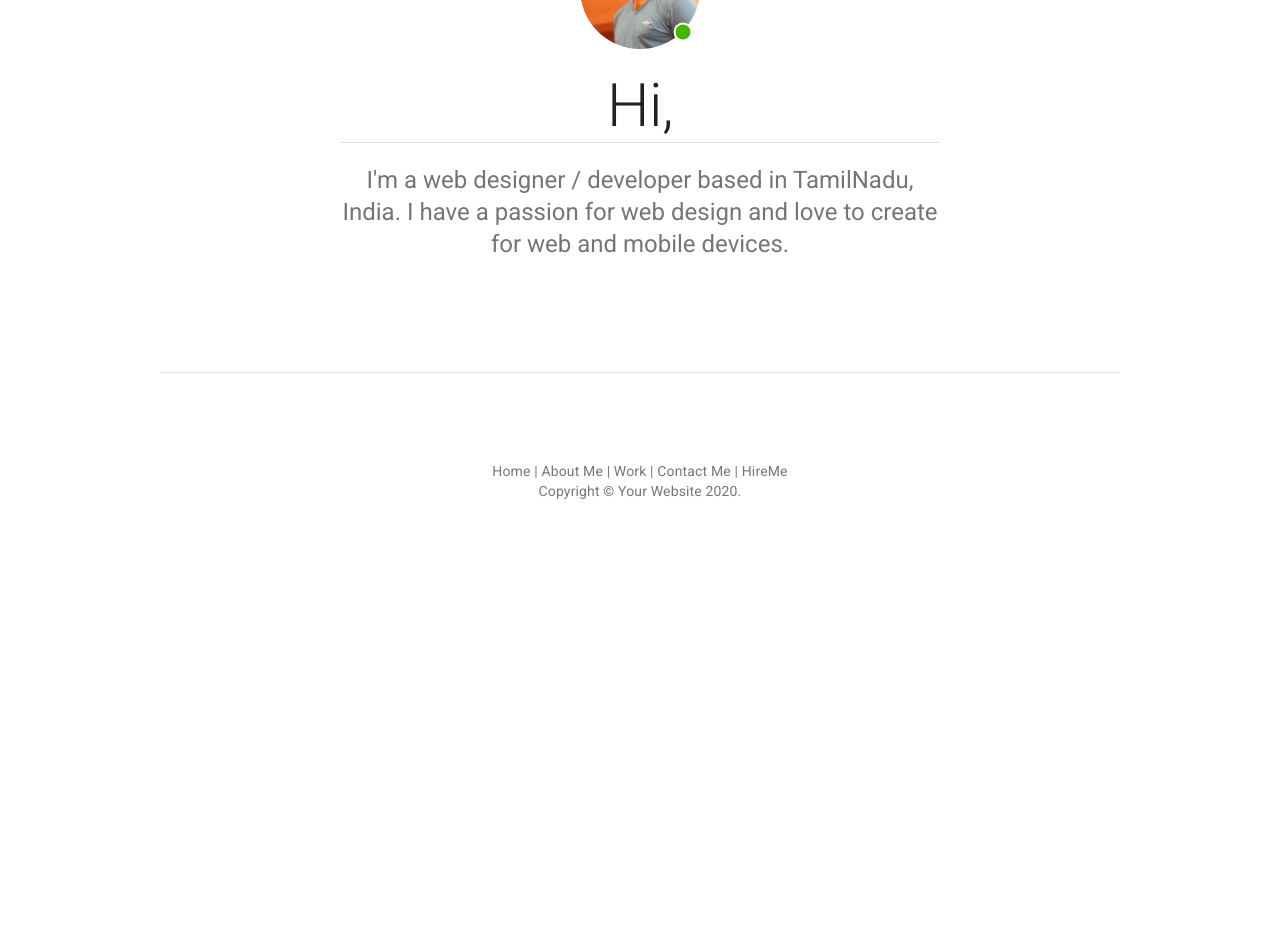
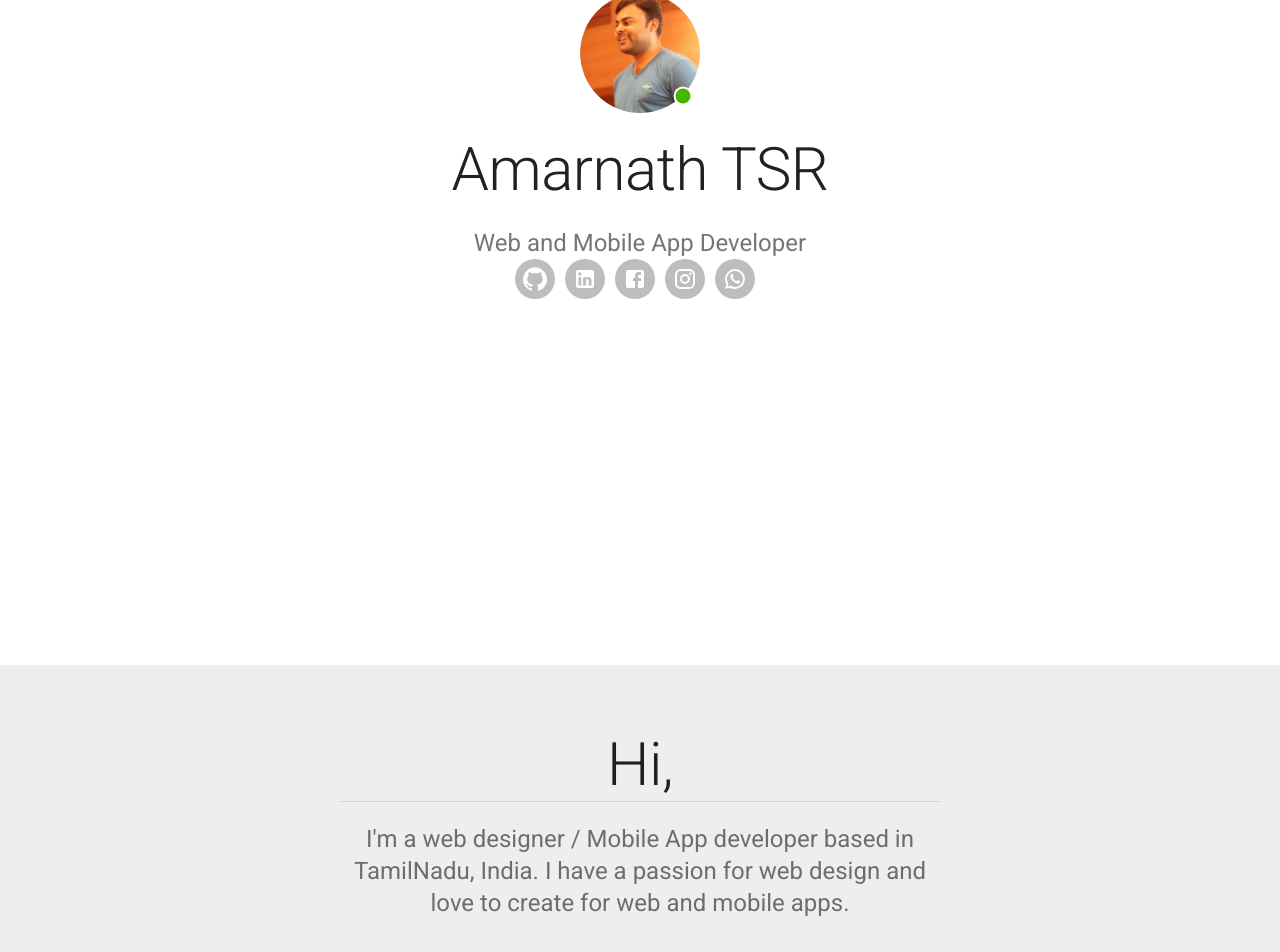
Before and after one commit to helloamarnath/amarnathnextjs, a Next.js app: page / in a window 1280 px wide. Shown: the part 200-1152 px from the top of the page. Before the commit the page ends 800 px from the top, so only its background shows below. Built offline with nearby package versions, Linux system fonts and the light colour scheme.

Commit message:
alignment and menu added

```diff
--- a/pages/index.js
+++ b/pages/index.js
@@ -1,61 +1,71 @@
-import React from 'react';
-import AppBar from '@material-ui/core/AppBar';
-import Button from '@material-ui/core/Button';
-import Card from '@material-ui/core/Card';
-import CardActions from '@material-ui/core/CardActions';
-import CardContent from '@material-ui/core/CardContent';
-import CardHeader from '@material-ui/core/CardHeader';
-import CssBaseline from '@material-ui/core/CssBaseline';
-import Grid from '@material-ui/core/Grid';
-import StarIcon from '@material-ui/icons/StarBorder';
-import Toolbar from '@material-ui/core/Toolbar';
-import Typography from '@material-ui/core/Typography';
-import Link from '@material-ui/core/Link';
-import { makeStyles, withStyles } from '@material-ui/core/styles';
-import Container from '@material-ui/core/Container';
-import Box from '@material-ui/core/Box';
-import Badge from '@material-ui/core/Badge';
-import Avatar from '@material-ui/core/Avatar';
-import Divider from '@material-ui/core/Divider';
-import clsx from 'clsx';
-import SwipeableDrawer from '@material-ui/core/SwipeableDrawer';
-import List from '@material-ui/core/List';
-import ListItem from '@material-ui/core/ListItem';
-import ListItemIcon from '@material-ui/core/ListItemIcon';
-import ListItemText from '@material-ui/core/ListItemText';
-import InboxIcon from '@material-ui/icons/MoveToInbox';
-import MailIcon from '@material-ui/icons/Mail';
-import IconButton from '@material-ui/core/IconButton';
-import MenuIcon from '@material-ui/icons/Menu';
-import Hidden from '@material-ui/core/Hidden';
+import React from "react";
+import AppBar from "@material-ui/core/AppBar";
+import Button from "@material-ui/core/Button";
+import Card from "@material-ui/core/Card";
+import CardActions from "@material-ui/core/CardActions";
+import CardContent from "@material-ui/core/CardContent";
+import CardHeader from "@material-ui/core/CardHeader";
+import CssBaseline from "@material-ui/core/CssBaseline";
+import Grid from "@material-ui/core/Grid";
+import StarIcon from "@material-ui/icons/StarBorder";
+import Toolbar from "@material-ui/core/Toolbar";
+import Typography from "@material-ui/core/Typography";
+import Link from "@material-ui/core/Link";
+import { makeStyles, withStyles } from "@material-ui/core/styles";
+import Container from "@material-ui/core/Container";
+import Box from "@material-ui/core/Box";
+import Badge from "@material-ui/core/Badge";
+import Avatar from "@material-ui/core/Avatar";
+import Divider from "@material-ui/core/Divider";
+import clsx from "clsx";
+import Head from "next/head";
+import SwipeableDrawer from "@material-ui/core/SwipeableDrawer";
+import List from "@material-ui/core/List";
+import ListItem from "@material-ui/core/ListItem";
+import ListItemIcon from "@material-ui/core/ListItemIcon";
+import ListItemText from "@material-ui/core/ListItemText";
+import InboxIcon from "@material-ui/icons/MoveToInbox";
+import MailIcon from "@material-ui/icons/Mail";
+import IconButton from "@material-ui/core/IconButton";
+import MenuIcon from "@material-ui/icons/Menu";
+import Hidden from "@material-ui/core/Hidden";
+import HomeIcon from "@material-ui/icons/Home";
+import AccountCircleIcon from "@material-ui/icons/AccountCircle";
+import ContactMailIcon from "@material-ui/icons/ContactMail";
+import WorkIcon from "@material-ui/icons/Work";
+import GitHubIcon from "@material-ui/icons/GitHub";
+import LinkedInIcon from "@material-ui/icons/LinkedIn";
+import FacebookIcon from "@material-ui/icons/Facebook";
+import WhatsAppIcon from "@material-ui/icons/WhatsApp";
+import InstagramIcon from "@material-ui/icons/Instagram";
 const StyledBadge = withStyles((theme) => ({
   badge: {
-    backgroundColor: '#44b700',
-    color: '#44b700',
+    backgroundColor: "#44b700",
+    color: "#44b700",
     height: "15px",
     padding: "0",
     minWidth: "15px",
     borderRadius: "15px",
     boxShadow: `0 0 0 2px ${theme.palette.background.paper}`,
-    '&::after': {
-      position: 'absolute',
+    "&::after": {
+      position: "absolute",
       top: 0,
       left: 0,
-      width: '100%',
-      height: '100%',
-      borderRadius: '50%',
-      animation: '$ripple 1.2s infinite ease-in-out',
-      border: '1px solid currentColor',
+      width: "100%",
+      height: "100%",
+      borderRadius: "50%",
+      animation: "$ripple 1.2s infinite ease-in-out",
+      border: "1px solid currentColor",
       content: '""',
     },
   },
-  '@keyframes ripple': {
-    '0%': {
-      transform: 'scale(.8)',
+  "@keyframes ripple": {
+    "0%": {
+      transform: "scale(.8)",
       opacity: 1,
     },
-    '100%': {
-      transform: 'scale(2.4)',
+    "100%": {
+      transform: "scale(2.4)",
       opacity: 0,
     },
   },
@@ -66,46 +76,49 @@ function Copyright() {
       <Typography variant="body2" color="textSecondary" align="center">
         <Link color="inherit" href="https://material-ui.com/">
           Home
-      </Link>{' | '}
+        </Link>
+        {" | "}
         <Link color="inherit" href="https://material-ui.com/">
           About Me
-      </Link>{' | '}
+        </Link>
+        {" | "}
         <Link color="inherit" href="https://material-ui.com/">
           Work
-      </Link>{' | '}
+        </Link>
+        {" | "}
         <Link color="inherit" href="https://material-ui.com/">
           Contact Me
-      </Link>{' | '}
+        </Link>
+        {" | "}
         <Link color="inherit" href="https://material-ui.com/">
           HireMe
         </Link>
       </Typography>
       <Typography variant="body2" color="textSecondary" align="center">
-      {'Copyright © '}
+        {"Copyright © "}
         <Link color="inherit" href="https://material-ui.com/">
           Your Website
-      </Link>{' '}
+        </Link>{" "}
         {new Date().getFullYear()}
-      {'.'}
+        {"."}
       </Typography>
     </>
-
   );
 }
 
 const useStyles = makeStyles((theme) => ({
-  '@global': {
+  "@global": {
     ul: {
       margin: 0,
       padding: 0,
-      listStyle: 'none',
+      listStyle: "none",
     },
   },
   appBar: {
     borderBottom: `1px solid ${theme.palette.divider}`,
   },
   toolbar: {
-    flexWrap: 'wrap',
+    flexWrap: "wrap",
   },
   toolbarTitle: {
     flexGrow: 1,
@@ -113,17 +126,37 @@ const useStyles = makeStyles((theme) => ({
   link: {
     margin: theme.spacing(1, 1.5),
   },
+  swipemenulink: {
+    margin: theme.spacing(1, 1.5),
+    width: "90%",
+  },
   heroContent: {
+    padding: theme.spacing(16, 0, 6),
+    height: "100vh",
+  },
+  heroContent1full: {
+    backgroundColor:
+      theme.palette.type === "light"
+        ? theme.palette.grey[200]
+        : theme.palette.grey[700],
+  },
+  heroContent1: {
     padding: theme.spacing(8, 0, 6),
+    backgroundColor:
+      theme.palette.type === "light"
+        ? theme.palette.grey[200]
+        : theme.palette.grey[700],
   },
   cardHeader: {
     backgroundColor:
-      theme.palette.type === 'light' ? theme.palette.grey[200] : theme.palette.grey[700],
+      theme.palette.type === "light"
+        ? theme.palette.grey[200]
+        : theme.palette.grey[700],
   },
   cardPricing: {
-    display: 'flex',
-    justifyContent: 'center',
-    alignItems: 'baseline',
+    display: "flex",
+    justifyContent: "center",
+    alignItems: "baseline",
     marginBottom: theme.spacing(2),
   },
   footer: {
@@ -131,8 +164,8 @@ const useStyles = makeStyles((theme) => ({
     marginTop: theme.spacing(8),
     paddingTop: theme.spacing(3),
     paddingBottom: theme.spacing(3),
-    [theme.breakpoints.up('sm')]: {
-      paddingTop: theme.spacing(6),
+    [theme.breakpoints.up("sm")]: {
+      paddingTop: theme.spacing(0),
       paddingBottom: theme.spacing(6),
     },
   },
@@ -144,45 +177,49 @@ const useStyles = makeStyles((theme) => ({
     width: 250,
   },
   fullList: {
-    width: 'auto',
+    width: "auto",
   },
 }));
 
 const tiers = [
   {
-    title: 'Free',
-    price: '0',
-    description: ['10 users included', '2 GB of storage', 'Help center access', 'Email support'],
-    buttonText: 'Sign up for free',
-    buttonVariant: 'outlined',
+    title: "Free",
+    price: "0",
+    description: [
+      "10 users included",
+      "2 GB of storage",
+      "Help center access",
+      "Email support",
+    ],
+    buttonText: "Sign up for free",
+    buttonVariant: "outlined",
   },
   {
-    title: 'Pro',
-    subheader: 'Most popular',
-    price: '15',
+    title: "Pro",
+    subheader: "Most popular",
+    price: "15",
     description: [
-      '20 users included',
-      '10 GB of storage',
-      'Help center access',
-      'Priority email support',
+      "20 users included",
+      "10 GB of storage",
+      "Help center access",
+      "Priority email support",
     ],
-    buttonText: 'Get started',
-    buttonVariant: 'contained',
+    buttonText: "Get started",
+    buttonVariant: "contained",
   },
   {
-    title: 'Enterprise',
-    price: '30',
+    title: "Enterprise",
+    price: "30",
     description: [
-      '50 users included',
-      '30 GB of storage',
-      'Help center access',
-      'Phone & email support',
+      "50 users included",
+      "30 GB of storage",
+      "Help center access",
+      "Phone & email support",
     ],
-    buttonText: 'Contact us',
-    buttonVariant: 'outlined',
+    buttonText: "Contact us",
+    buttonVariant: "outlined",
   },
 ];
-
 
 export default function Index() {
   const classes = useStyles();
@@ -193,7 +230,11 @@ export default function Index() {
     right: false,
   });
   const toggleDrawer = (anchor, open) => (event) => {
-    if (event && event.type === 'keydown' && (event.key === 'Tab' || event.key === 'Shift')) {
+    if (
+      event &&
+      event.type === "keydown" &&
+      (event.key === "Tab" || event.key === "Shift")
+    ) {
       return;
     }
 
@@ -203,33 +244,52 @@ export default function Index() {
   const list = (anchor) => (
     <div
       className={clsx(classes.list, {
-        [classes.fullList]: anchor === 'top' || anchor === 'bottom',
+        [classes.fullList]: anchor === "top" || anchor === "bottom",
       })}
       role="presentation"
       onClick={toggleDrawer(anchor, false)}
       onKeyDown={toggleDrawer(anchor, false)}
     >
       <List>
-        {['Inbox', 'Starred', 'Send email', 'Drafts'].map((text, index) => (
-          <ListItem button key={text}>
-            <ListItemIcon>{index % 2 === 0 ? <InboxIcon /> : <MailIcon />}</ListItemIcon>
-            <ListItemText primary={text} />
+        <ListItem button>
+          <ListItemIcon>
+            <HomeIcon />{" "}
+          </ListItemIcon>
+          <ListItemText primary={"Home"} />
         </ListItem>
-        ))}
+
+        <ListItem button>
+          <ListItemIcon>
+            <AccountCircleIcon />{" "}
+          </ListItemIcon>
+          <ListItemText primary={"About Me"} />
+        </ListItem>
+
+        <ListItem button>
+          <ListItemIcon>
+            <WorkIcon />{" "}
+          </ListItemIcon>
+          <ListItemText primary={"Work"} />
+        </ListItem>
+
+        <ListItem button>
+          <ListItemIcon>
+            <ContactMailIcon />{" "}
+          </ListItemIcon>
+          <ListItemText primary={"Contact Me"} />
+        </ListItem>
       </List>
       <Divider />
       <List>
-        {['All mail', 'Trash', 'Spam'].map((text, index) => (
-          <ListItem button key={text}>
-            <ListItemIcon>{index % 2 === 0 ? <InboxIcon /> : <MailIcon />}</ListItemIcon>
-            <ListItemText primary={text} />
-          </ListItem>
-        ))}
+        <Button href="#" variant="outlined" className={classes.swipemenulink}>
+          Hire Me
+        </Button>
       </List>
     </div>
   );
   return (
     <React.Fragment>
+      <Head></Head>
       <CssBaseline />
       <SwipeableDrawer
         anchor={"left"}
@@ -239,60 +299,181 @@ export default function Index() {
       >
         {list("left")}
       </SwipeableDrawer>
-      <AppBar position="static" color="default" elevation={0} className={classes.appBar}>
+      <AppBar
+        position="static"
+        color="default"
+        elevation={0}
+        className={classes.appBar}
+      >
         <Toolbar className={classes.toolbar}>
-        <Hidden only={['xl', 'lg']}>    <IconButton onClick={toggleDrawer("left", true)} edge="start" className={classes.menuButton} color="inherit" aria-label="menu">
+          <Hidden only={["xl", "lg"]}>
+            {" "}
+            <IconButton
+              onClick={toggleDrawer("left", true)}
+              edge="start"
+              className={classes.menuButton}
+              color="inherit"
+              aria-label="menu"
+            >
               <MenuIcon />
             </IconButton>
           </Hidden>
-          <Typography variant="h6" color="inherit" noWrap className={classes.toolbarTitle}>
+          <Typography
+            variant="h6"
+            color="inherit"
+            noWrap
+            className={classes.toolbarTitle}
+          >
             Amarnath TSR
           </Typography>
-          <Hidden only={['sm', 'xs']}>
+          <Hidden only={["sm", "xs"]}>
             <nav>
-          <Link variant="button" color="textPrimary" href="#" className={classes.link}>
+              <Link
+                variant="button"
+                color="textPrimary"
+                href="#"
+                className={classes.link}
+              >
                 Home
               </Link>
-            <Link variant="button" color="textPrimary" href="#" className={classes.link}>
+              <Link
+                variant="button"
+                color="textPrimary"
+                href="#"
+                className={classes.link}
+              >
                 About Me
               </Link>
-            <Link variant="button" color="textPrimary" href="#" className={classes.link}>
+              <Link
+                variant="button"
+                color="textPrimary"
+                href="#"
+                className={classes.link}
+              >
                 Work
               </Link>
-            <Link variant="button" color="textPrimary" href="#" className={classes.link}>
+              <Link
+                variant="button"
+                color="textPrimary"
+                href="#"
+                className={classes.link}
+              >
                 Contact Me
               </Link>
             </nav>
           </Hidden>
-          <Button href="#" color="primary" variant="outlined" className={classes.link}>
+          <Button href="#" variant="outlined" className={classes.link}>
             Hire Me
           </Button>
         </Toolbar>
-
       </AppBar>
       {/* Hero unit */}
-      <Container maxWidth="sm" component="main" className={classes.heroContent}>
-      <Typography component="h1" variant="h2" align="center" color="textPrimary" gutterBottom>
+      <Container
+        justify="center"
+        alignItems="center"
+        maxWidth="sm"
+        component="main"
+        className={classes.heroContent}
+      >
+        <Typography
+          component="h1"
+          variant="h2"
+          align="center"
+          color="textPrimary"
+          gutterBottom
+        >
           <StyledBadge
             overlap="circle"
             anchorOrigin={{
-          vertical: 'bottom',
-          horizontal: 'right',
+              vertical: "bottom",
+              horizontal: "right",
             }}
             variant="dot"
           >
-        <Avatar  alt="Remy Sharp" src="assets/images/amarnathlogo.png" className={classes.large} />
+            <Avatar
+              alt="Remy Sharp"
+              src="assets/images/amarnathlogo.png"
+              className={classes.large}
+            />
           </StyledBadge>
         </Typography>
-        <Typography component="h1" variant="h2" align="center" color="textPrimary" gutterBottom>
+        <Typography
+          component="h1"
+          variant="h2"
+          align="center"
+          color="textPrimary"
+          gutterBottom
+        >
+          Amarnath TSR
+        </Typography>
+        <Typography
+          variant="h5"
+          align="center"
+          color="textSecondary"
+          component="p"
+        >
+          Web and Mobile App Developer
+        </Typography>
+
+        <Grid container direction="row" justify="center" alignItems="center">
+          <Grid item xs={1} spacing={3}>
+            <Avatar>
+              <GitHubIcon />
+            </Avatar>
+          </Grid>
+          <Grid item xs={1} spacing={3}>
+            <Avatar>
+              <LinkedInIcon />
+            </Avatar>
+          </Grid>
+          <Grid item xs={1} spacing={3}>
+            <Avatar>
+              <FacebookIcon />
+            </Avatar>
+          </Grid>
+          <Grid item xs={1} spacing={3}>
+            <Avatar>
+              <InstagramIcon />
+            </Avatar>
+          </Grid>
+          <Grid item xs={1} spacing={3}>
+            <Avatar>
+              <WhatsAppIcon />
+            </Avatar>
+          </Grid>
+        </Grid>
+      </Container>
+      <Container
+        maxWidth="xl"
+        component="main"
+        className={classes.heroContent1full}
+      >
+        <Container
+          maxWidth="sm"
+          component="main"
+          className={classes.heroContent1}
+        >
+          <Typography
+            component="h1"
+            variant="h2"
+            align="center"
+            color="textPrimary"
+            gutterBottom
+          >
             Hi,
             <Divider />
           </Typography>
-        <Typography variant="h5" align="center" color="textSecondary" component="p">
-
-        I'm a web designer / developer based in TamilNadu, India.
-        I have a passion for web design and love to create for web and mobile devices.
+          <Typography
+            variant="h5"
+            align="center"
+            color="textSecondary"
+            component="p"
+          >
+            I'm a web designer / Mobile App developer based in TamilNadu, India.
+            I have a passion for web design and love to create for web and
+            mobile apps.
           </Typography>
+        </Container>
       </Container>
       {/* End hero unit */}
 
```
Lines whose indentation alone changed are shown as unchanged.
